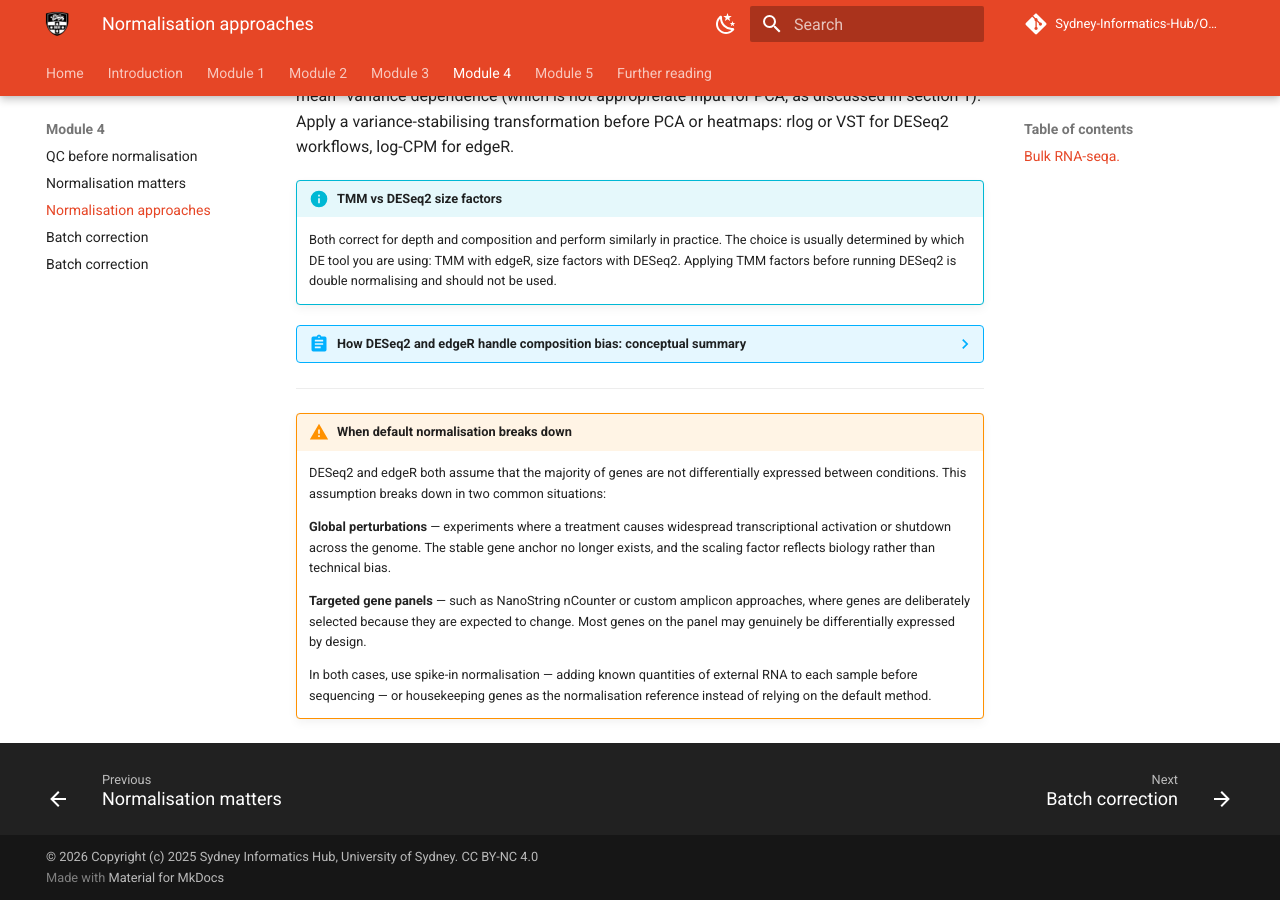
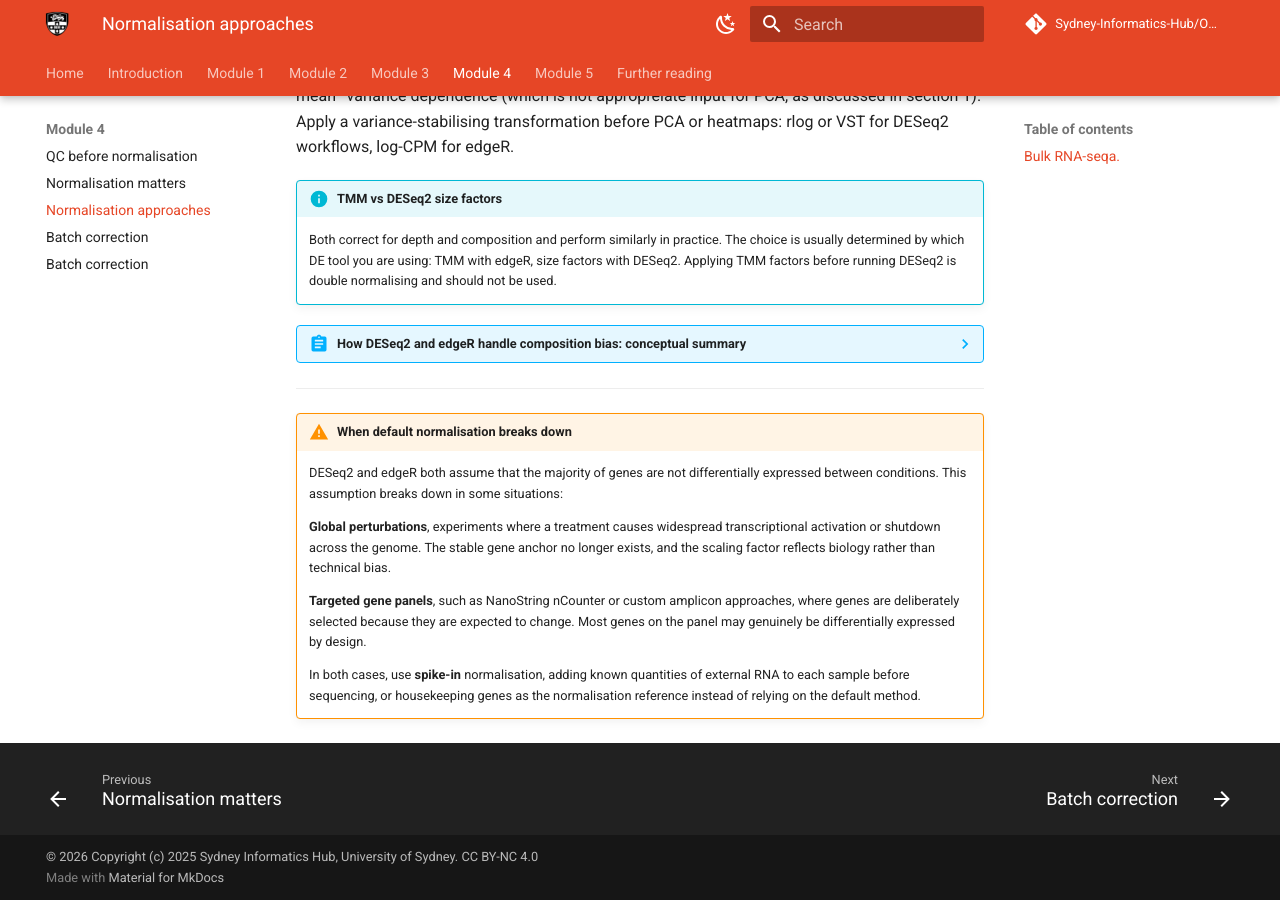
Before and after one commit to Sydney-Informatics-Hub/Omics-Study-Designs-and-Data-Interpretation, an MkDocs documentation site: the page built from docs/Day2/module4-3.md, in a window 1280 px wide and 900 px high, scrolled down 1601 px. Built offline with MkDocs 1.6.1 and Material for MkDocs 9.7.7, drawn with Linux system fonts in a browser that asks for light colours; comment, search, counter and statistics services are not loaded.

```diff
--- a/docs/Day2/module4-3.md
+++ b/docs/Day2/module4-3.md
@@ -184,19 +184,19 @@ or VST for DESeq2 workflows, log-CPM for edgeR.
 !!! warning "When default normalisation breaks down"
     DESeq2 and edgeR both assume that the majority of genes are
     not differentially expressed between conditions. This assumption
-    breaks down in two common situations:
+    breaks down in some situations:
 
-    **Global perturbations** — experiments where a treatment causes
+    **Global perturbations**, experiments where a treatment causes
     widespread transcriptional activation or shutdown across the
     genome. The stable gene anchor no longer exists, and the scaling
     factor reflects biology rather than technical bias.
 
-    **Targeted gene panels** — such as NanoString nCounter or custom
+    **Targeted gene panels**, such as NanoString nCounter or custom
     amplicon approaches, where genes are deliberately selected because
     they are expected to change. Most genes on the panel may genuinely
     be differentially expressed by design.
 
-    In both cases, use spike-in normalisation — adding known quantities
-    of external RNA to each sample before sequencing — or housekeeping
+    In both cases, use **spike-in** normalisation, adding known quantities
+    of external RNA to each sample before sequencing, or housekeeping
     genes as the normalisation reference instead of relying on the
     default method.
```
